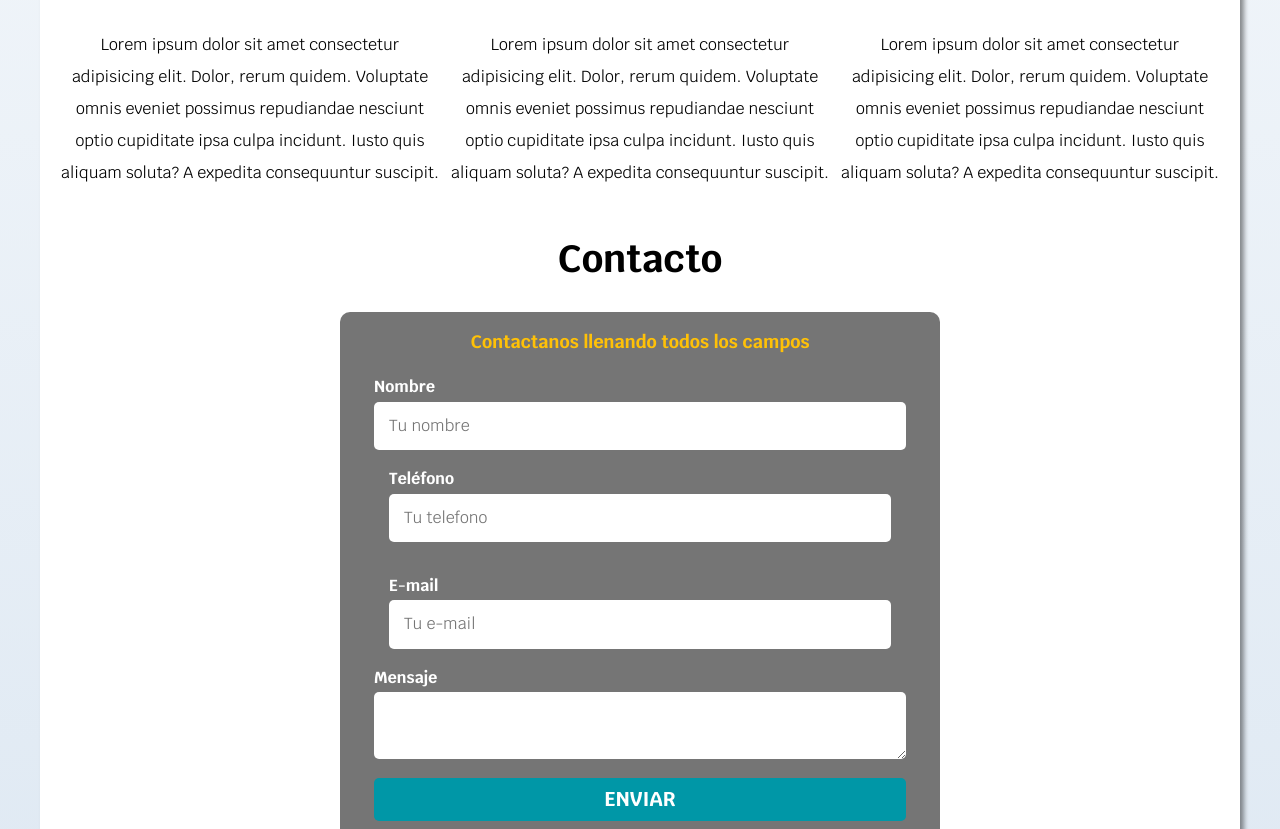
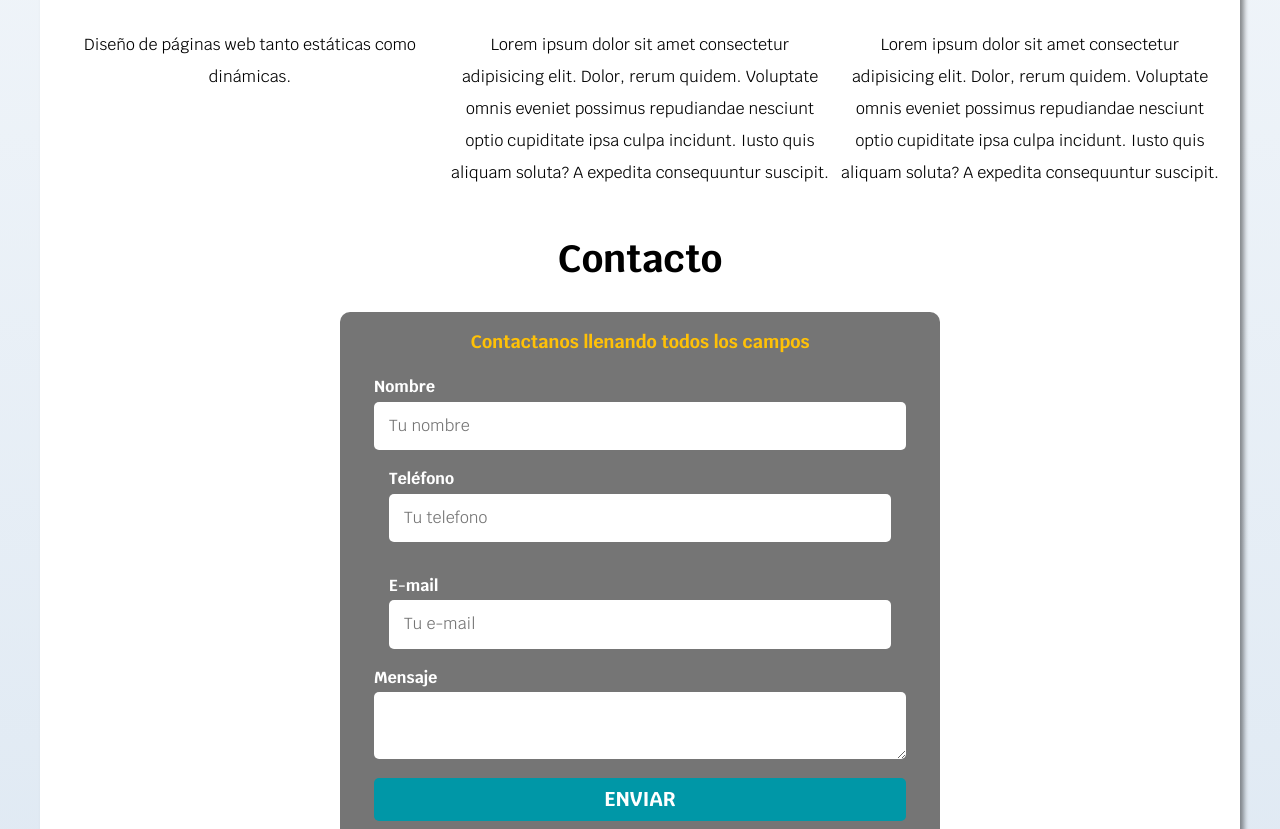
Before and after one commit to Diego8791/Dise-oyDesarrolloFreelancer, a plain HTML site: page index.html in a window 1280 px wide. Shown: the part 1018-1847 px from the top of the page. Drawn offline with Linux system fonts and the light colour scheme.

Commit message:
Se modificó el texto de un servicio Web

```diff
--- a/index.html
+++ b/index.html
@@ -55,9 +55,7 @@
                         <path d="M16.5 10.5m-1 0a1 1 0 1 0 2 0a1 1 0 1 0 -2 0" />
                     </svg>
                 </p>
-                <p>Lorem ipsum dolor sit amet consectetur adipisicing elit. Dolor, rerum quidem. Voluptate omnis
-                    eveniet possimus repudiandae nesciunt optio cupiditate ipsa culpa incidunt. Iusto quis aliquam
-                    soluta? A expedita consequuntur suscipit.
+                <p>Diseño de páginas web tanto estáticas como dinámicas.
                 </p>
             </section>
             <section class="servicio">
```
